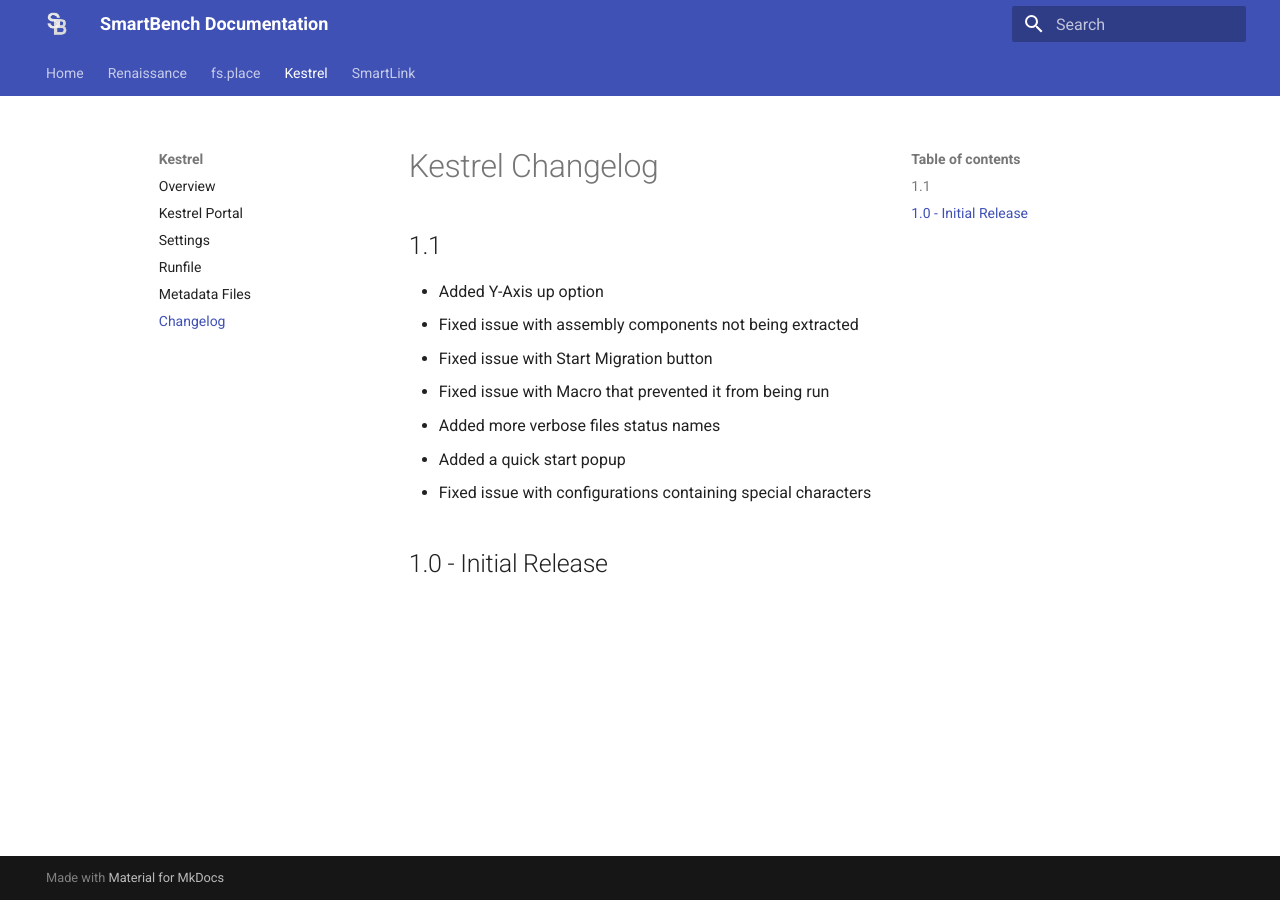
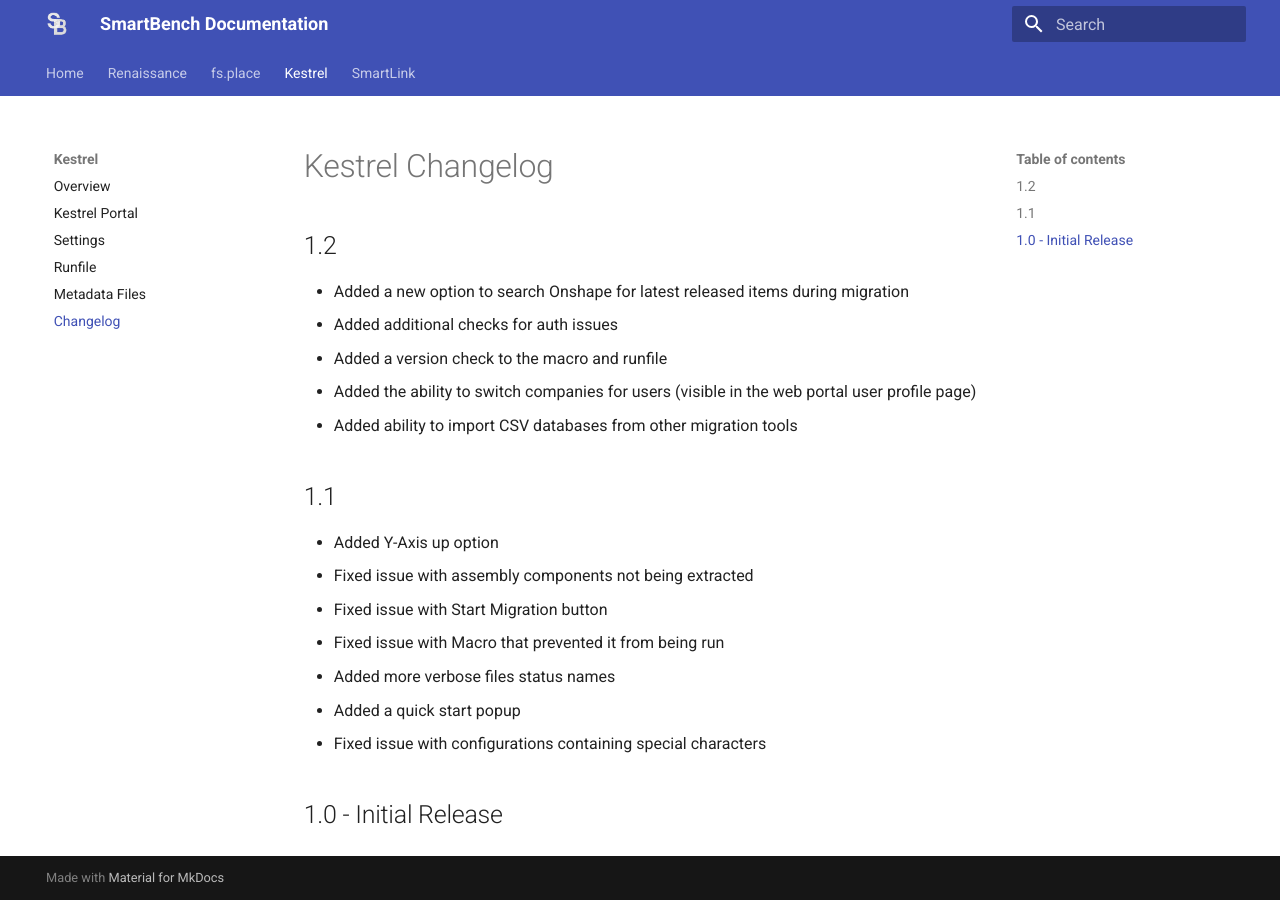
Before and after one commit to SmartBenchSoftware/Documentation, an MkDocs documentation site: the page built from docs/kestrel/changelog.md, in a window 1280 px wide. Built offline with MkDocs 1.6.1 and Material for MkDocs 9.7.7, drawn with Linux system fonts in a browser that asks for light colours.

Commit message:
Add version 1.2 changes to Kestrel changelog
Updated changelog to include new features and fixes for version 1.2.

```diff
--- a/docs/kestrel/changelog.md
+++ b/docs/kestrel/changelog.md
@@ -1,5 +1,11 @@
 # Kestrel Changelog
 
+## 1.2
+- Added a new option to search Onshape for latest released items during migration
+- Added additional checks for auth issues
+- Added a version check to the macro and runfile
+- Added the ability to switch companies for users (visible in the web portal user profile page)
+- Added ability to import CSV databases from other migration tools
 
 ## 1.1
 - Added Y-Axis up option
```
